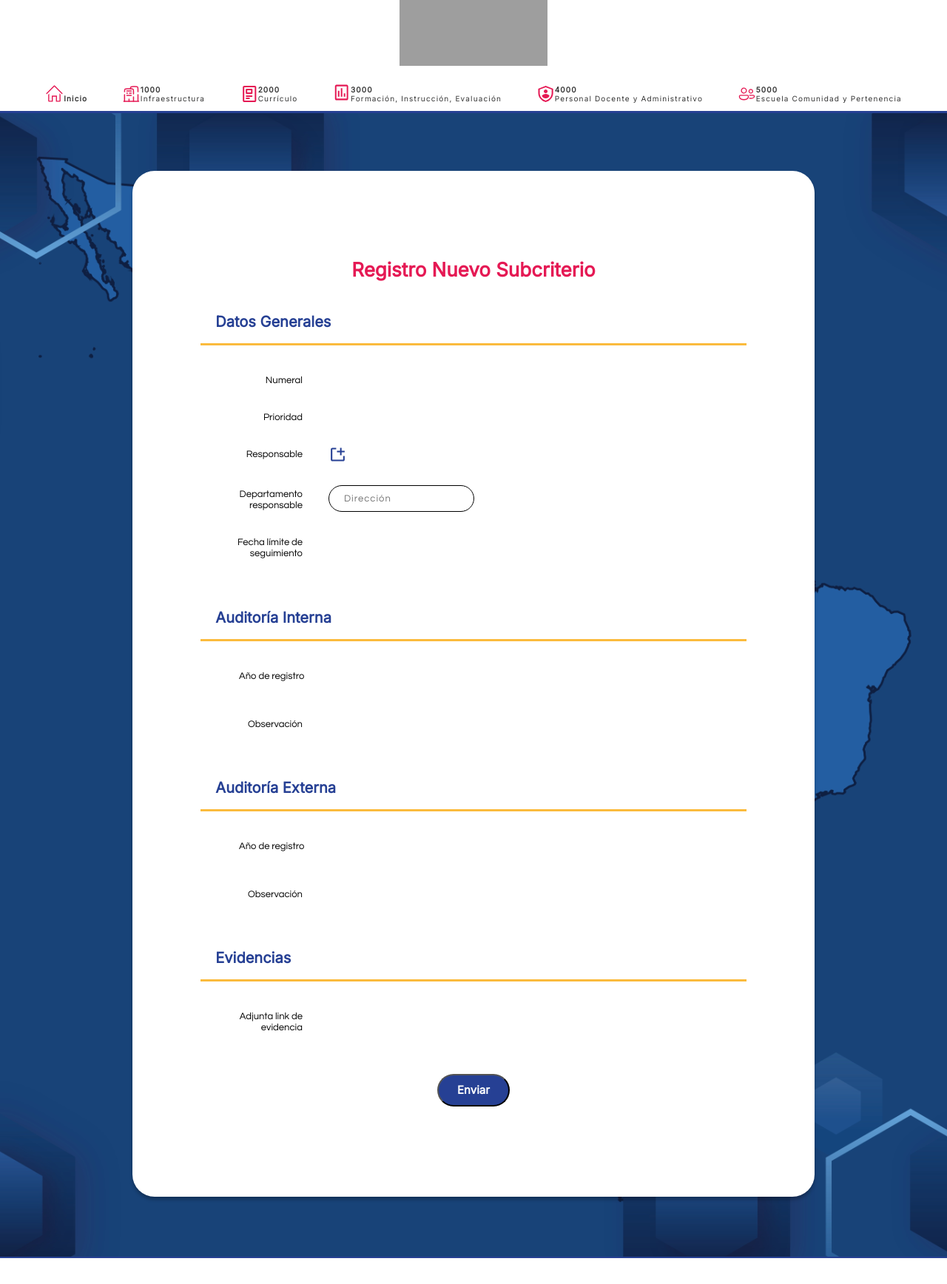
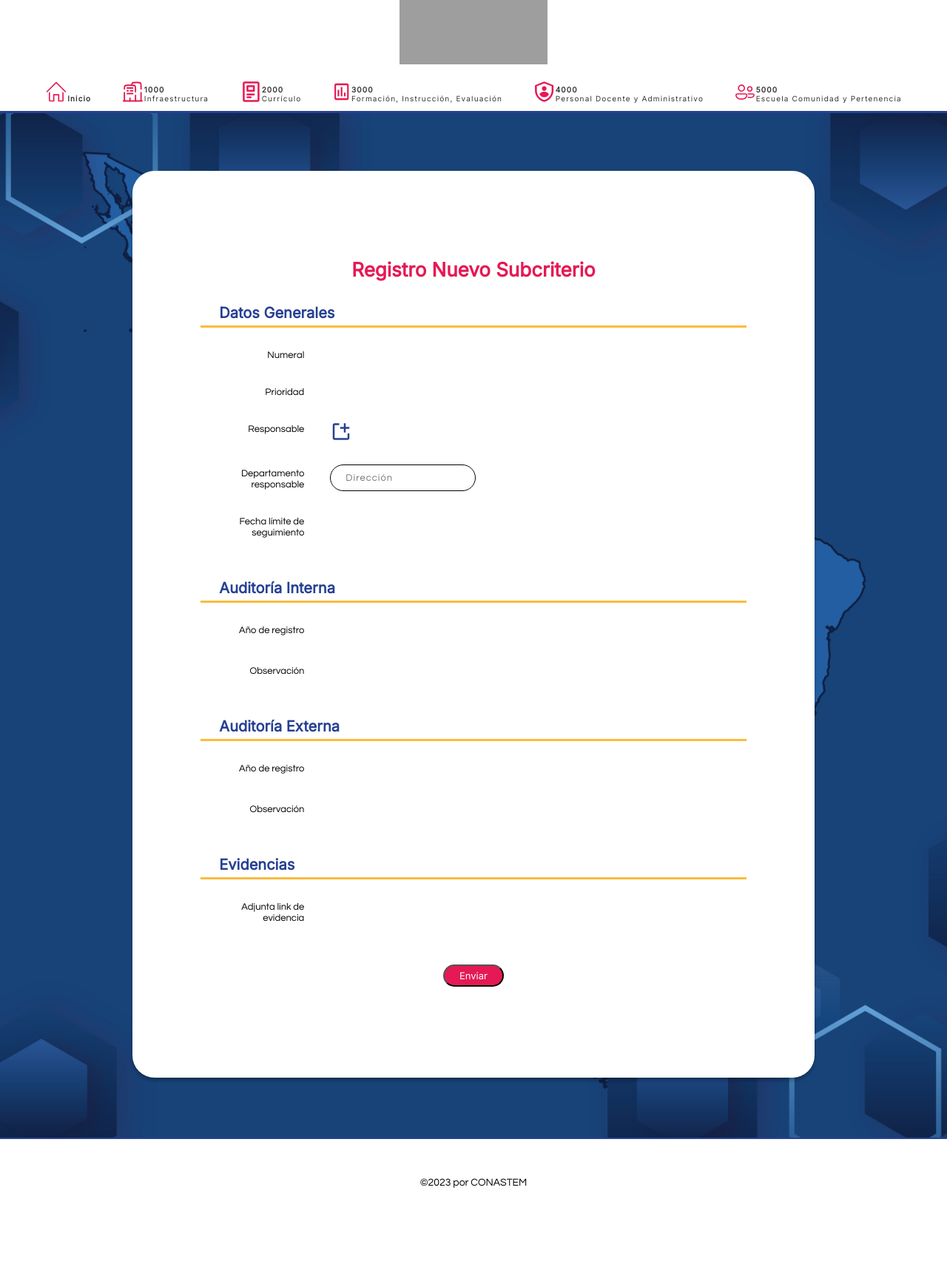
Before and after one commit to programateacademy/c9-conastem, a Django app: page /database/equidad/new/ in a window 1280 px wide. Shown: the top 1736 px of the page at 74% size. After the commit the page ends 1606 px from the top, so only its background shows below. Run offline with Django 4.2, Linux system fonts and the light colour scheme; grey boxes are pictures that could not be loaded.

Commit message:
update formulario criterios

```diff
--- a/CONASTEM/DataBase/static/styles/base_general.css
+++ b/CONASTEM/DataBase/static/styles/base_general.css
@@ -97,8 +97,8 @@ header #item-hover:active {
 }
 
 img {
-    width: 25px;
-    height: auto;
+    width: auto;
+    height: 100%;
 }
 
 header .text{
--- a/CONASTEM/DataBase/static/styles/form_subcriterio.css
+++ b/CONASTEM/DataBase/static/styles/form_subcriterio.css
@@ -33,7 +33,7 @@
 }
 
 #section1 {
-    width: auto;
+    width: 90%;
     flex: 1 1 0;
     align-self: stretch;
     padding: 8%;
@@ -53,11 +53,6 @@
         flex-direction: column;
         /* Despliega hacia abajo en dispositivos móviles */
     }
-
-    #section1 {
-        padding: 10px;
-        /* Reduzco el espaciado en dispositivos móviles */
-    }
 }
 
 /* Media Queries para tamaños de pantalla específicos */
@@ -68,10 +63,6 @@
         /* Aumenta el espaciado en tabletas y pantallas más grandes */
     }
 
-    #section2 {
-        width: 284;
-        /* Ancho ajustable para tabletas y pantallas más grandes */
-    }
 }
 
 @media screen and (min-width: 1024px) {
@@ -84,11 +75,6 @@
     #section1 {
         padding: 10%;
         /* Aumenta el espaciado en pantallas de PC */
-    }
-
-    #section2 {
-        width: 284;
-        /* Ancho ajustable para pantallas de PC */
     }
 }
 
@@ -109,6 +95,7 @@ h2 {
     font-size: 20px;
     font-weight: 600;
     padding: 0 20px;
+    margin: 5px;
 }
 
 .form {
@@ -143,7 +130,7 @@ h2 {
     flex-direction: column;
     justify-content: center;
     align-items: flex-start;
-    gap: 30px;
+    gap: 20px;
     align-self: stretch;
 }
 
@@ -194,7 +181,7 @@ label {
     font-size: 13px;
     font-family: Questrial;
     line-height: 15px;
-    width: 100%;
+    width: 110px;
 }
 
 input[type="date"],
@@ -236,12 +223,12 @@ textarea {
 
 .input {
     width: 80%;
-    align-items: flex-start;
     gap: 10px;
     display: flex;
     padding: 5px;
     height: auto;
     justify-content: left;
+    align-items: flex-end;
 }
 
 .submit {
@@ -258,6 +245,22 @@ textarea {
     justify-content: center;
     align-items: center;
     gap: 10px;
+    margin: 30px;
+}
+
+
+.submit-fucsia {
+    text-align: center;
+    color: white;
+    font-size: 13px;
+    font-family: Inter;
+    font-weight: 500;
+    word-wrap: break-word;
+    padding: 5px 20px;
+    background: #E51954;
+    border-radius: 50px;
+    justify-content: center;
+    align-items: center;
     margin: 30px;
 }
 
--- a/CONASTEM/DataBase/static/styles/subcriterio_styles.css
+++ b/CONASTEM/DataBase/static/styles/subcriterio_styles.css
@@ -173,7 +173,7 @@ h1 {
     font-weight: normal;
     word-wrap: break-word;
     display: flex;
-    line-height: 8px;
+    /* line-height: initial; */
     margin: auto;
     padding: 0%;
 }
--- a/CONASTEM/DataBase/templates/Form_Subcriterio.html
+++ b/CONASTEM/DataBase/templates/Form_Subcriterio.html
@@ -125,18 +125,10 @@
                                         </div>
                                     </section>
                                 </div>
-                                <button id="open" type="submit" class="submit">Enviar</button>
+                                <button id="open" type="submit" class="submit-fucsia">Enviar</button>
                                 <div id="popUp" class="popup-container">
                                     <div class="popup-content">
                                         <h2>¡Registro exitoso!</h2>
-                                        <div id="close" class="close">
-                                            <a href="{%url 'person_responsable_new'%}">
-                                                <button class="submit">Nuevo Registro</button>
-                                            </a>
-                                            <a href="{%url 'responsable_list'%}">
-                                                <button class="submit">Ver Registros</button>
-                                            </a>
-                                        </div>
                                     </div>
                                 </div>
                             </form>
```
Also changed, not shown: CONASTEM/DataBase/static/images/icons/IconLink.svg (added).
